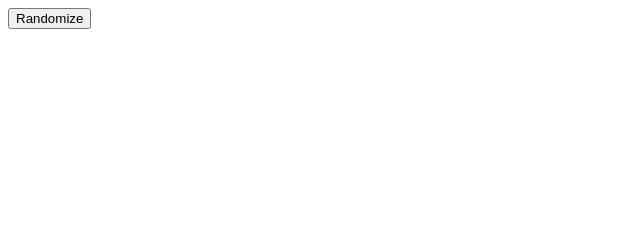
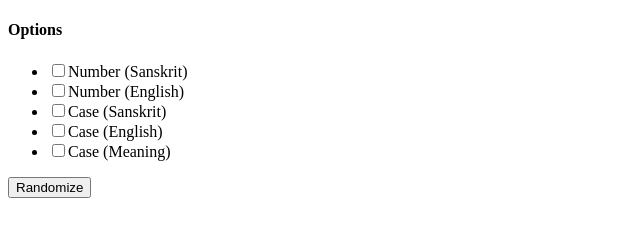
Before and after one commit to rramphal/subanta-tester, a plain HTML site: page index.html in a window 1280 px wide. Shown: the whole page, without its empty margins (0-640 px from the left). Drawn offline with Linux system fonts and the light colour scheme.

Commit message:
added options checkboxes

```diff
--- a/index.html
+++ b/index.html
@@ -10,6 +10,16 @@
   </head>
 
   <body>
+    <form name="options">
+        <h4>Options</h4>
+        <ul>
+            <li><input type="checkbox" name="number_s">Number (Sanskrit)</li>
+            <li><input type="checkbox" name="number_e">Number (English)</li>
+            <li><input type="checkbox" name="case_s">Case (Sanskrit)</li>
+            <li><input type="checkbox" name="case_e">Case (English)</li>
+            <li><input type="checkbox" name="case_m">Case (Meaning)</li>
+        </ul>
+    </form>
     <button id="submit">Randomize</button>
     <div id="output"></div>
   </body>
```
